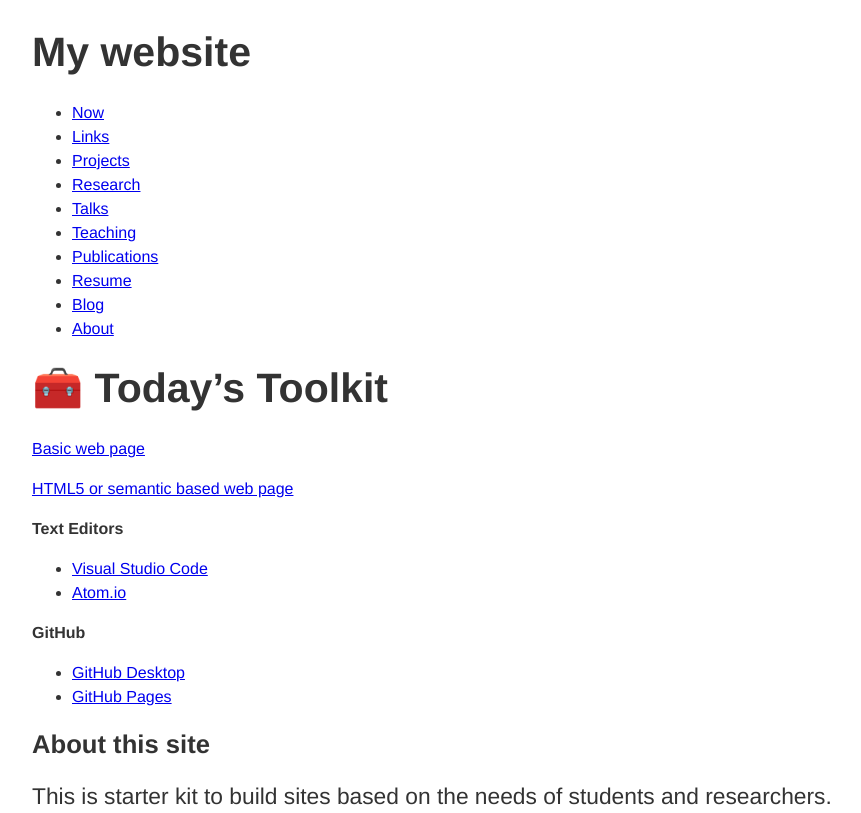
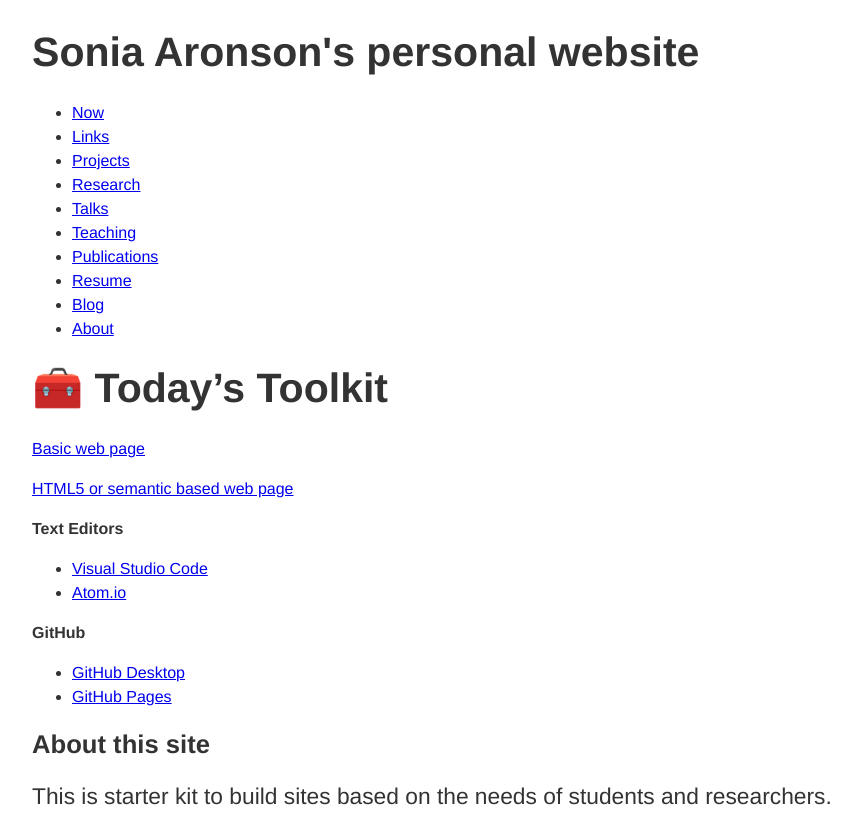
Before and after one commit to sonia-aronson/sonia-aronson.github.io, a plain HTML site: page index.html in a window 1280 px wide. Shown: the top 813 px of the page, without its empty margins (0-861 px from the left). Drawn offline with Linux system fonts and the light colour scheme.

Commit message:
Change title for website

```diff
--- a/index.html
+++ b/index.html
@@ -14,7 +14,7 @@
 
   <body>
     <header role="banner">
-      <h1>My website</h1>
+      <h1>Sonia Aronson's personal website</h1>
     </header>
     <nav role="navigation">
       <ul>
```
